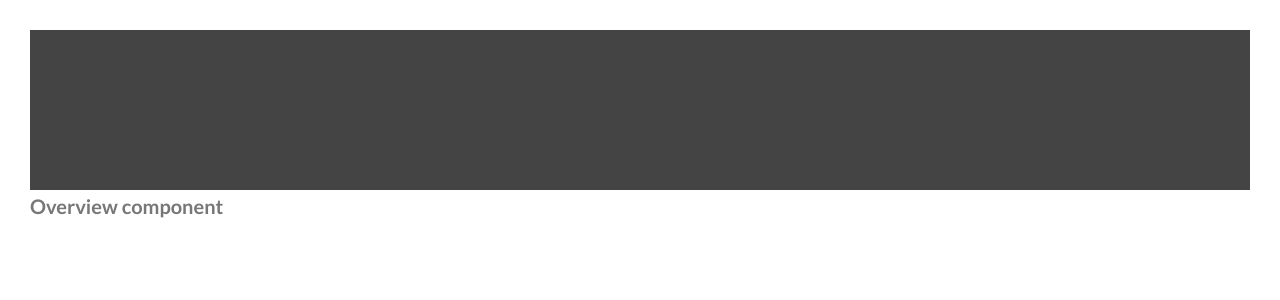
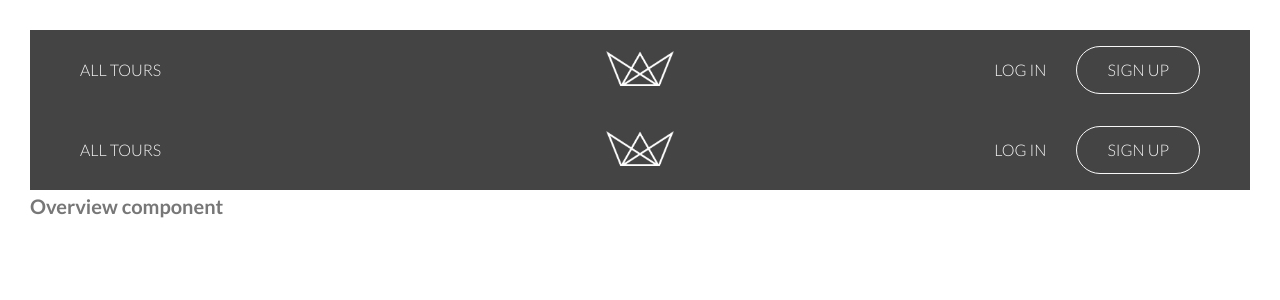
Before and after one commit to kamol-ayyub/natoursapp-frontend, a React (Create React App) app: page /overview in a window 1280 px wide. Shown: the top 300 px of the page. Built offline with nearby package versions, Linux system fonts and the light colour scheme.

Commit message:
headers component added and updated

```diff
--- a/src/app/App.tsx
+++ b/src/app/App.tsx
@@ -1,6 +1,5 @@
 import { FC } from 'react';
-import Header from '../components/header/Header';
-
+import Header from '../components/header/header/Header';
 import { Outlet } from 'react-router-dom';
 
 export const App: FC = () => {
--- a/src/app/pages/overview/Overview.tsx
+++ b/src/app/pages/overview/Overview.tsx
@@ -1,7 +1,6 @@
 import { FC } from 'react';
 
-import Header from '../../../components/header/Header';
-
+import Header from '../../../components/header/header/Header';
 export const Overview: FC = () => {
   return (
     <>
--- a/src/components/header/Header.tsx
+++ /dev/null
@@ -1,8 +0,0 @@
-import { FC } from 'react';
-import '../../css/style.css';
-
-const Header: FC = () => {
-  return <header className='header'></header>;
-};
-
-export default Header;
--- /dev/null
+++ b/src/components/header/header/Header.tsx
@@ -0,0 +1,49 @@
+import { FC, useState } from 'react';
+import { Link } from 'react-router-dom';
+import Logowhite from '../../../img/logo-white.png';
+import ProfilePhoto from '../../../img/users/default.jpg';
+import '../../../css/style.css';
+
+const Header: FC = () => {
+  const [user, setUser] = useState<boolean>(false);
+  return (
+    <header className='header'>
+      <nav className='nav nav--tours'>
+        <Link className='nav__el' to={`/`}>
+          All tours
+        </Link>
+      </nav>
+      <div className='header__logo'>
+        <img src={Logowhite} alt='header brand logo' />
+      </div>
+      <nav className='nav nav--user'>
+        {user ? (
+          <>
+            <Link className='nav__el nav__el--logout' to={`/logout`}>
+              Logout
+            </Link>
+            <Link className='nav__el ' to={`/me`}>
+              <img
+                className='nav__user-img'
+                src={ProfilePhoto}
+                alt='user profile'
+              />
+              <span>Ayyubxon</span>
+            </Link>
+          </>
+        ) : (
+          <>
+            <Link className='nav__el' to='/login'>
+              Log in
+            </Link>
+            <Link className='nav__el nav__el--cta' to='/#'>
+              Sign up
+            </Link>
+          </>
+        )}
+      </nav>
+    </header>
+  );
+};
+
+export default Header;
```
